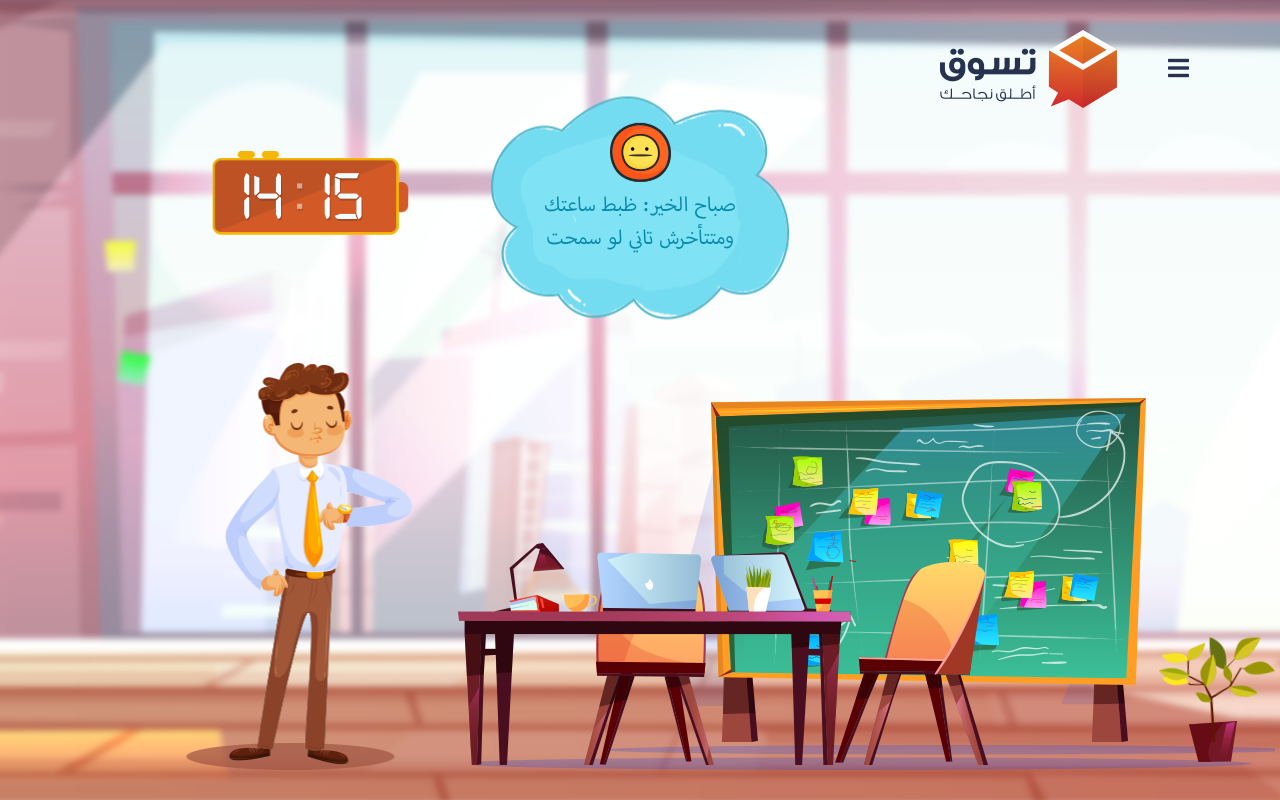
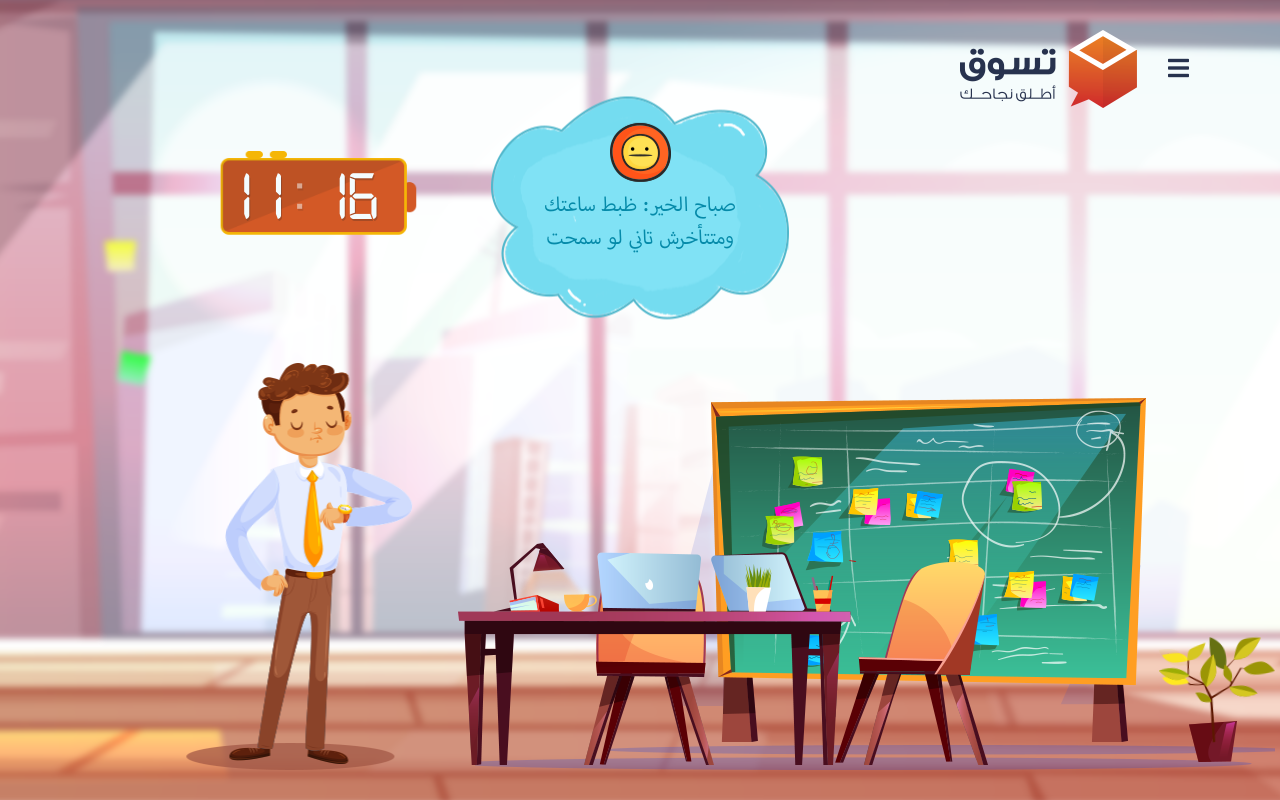
Before and after one commit to khaled404/tasawk, a website: page project/index2.pug in a window 1280 px wide. Drawn offline with nearby package versions, Linux system fonts and the light colour scheme; files that its build step writes are made by us from their sources; files whose address does not match are found by name.

Commit message:
first commit

```diff
--- a/project/index.pug
+++ b/project/index.pug
@@ -101,9 +101,9 @@ html(lang="ar")
             .time
                 .clock
                     img(src="images/clock.png")
+                span.min 14
+                span.timer :
                 span.hour 15
-                span.timer :
-                span.min 14
         script(src="js/jquery.min.js")
         script(src="js/bootstrap.min.js")
         script(src="https://cdnjs.cloudflare.com/ajax/libs/parallax/3.1.0/parallax.js")
--- a/project/index2.pug
+++ b/project/index2.pug
@@ -87,9 +87,9 @@ html(lang="ar")
             .time
                 .clock
                     img(src="images/clock.png")
+                span.min 14
+                span.timer :
                 span.hour 15
-                span.timer :
-                span.min 14
         script(src="js/jquery.min.js")
         script(src="js/bootstrap.min.js")
         script(src="js/main.js")
--- a/project/index3.pug
+++ b/project/index3.pug
@@ -98,9 +98,9 @@ html(lang="ar")
             .time
                 .clock
                     img(src="images/clock.png")
+                span.min 14
+                span.timer :
                 span.hour 15
-                span.timer :
-                span.min 14
         script(src="js/jquery.min.js")
         script(src="js/bootstrap.min.js")
         script(src="js/main.js")
--- a/project/js/main.js
+++ b/project/js/main.js
@@ -1,3 +1,19 @@
+
+function time() {
+    let currentTime = new Date ();
+    function hours12(date) { return (date.getHours() + 24) % 12 || 12; }
+    let hour = hours12(currentTime);
+    let min = currentTime.getMinutes();
+    document.querySelector(".hour").textContent = hour;
+    document.querySelector(".min").textContent = min;
+}
+time()
+setInterval(() => {
+    time()
+},500);
+
+
+
 $(function(){
 
     $('.troger , .cross , .overlay').on('click',(e)=>{
@@ -9,5 +25,4 @@ $(function(){
         var scene = $('.scene').get(0);
         var parallaxInstance = new Parallax(scene);
     }
-
 });
--- a/project/sass/_home.scss
+++ b/project/sass/_home.scss
@@ -59,7 +59,7 @@ body{
         color: rgb(39, 50, 78);
         cursor: pointer;
         border: none;
-        margin-left: 45px;
+        margin-left: 25px;
         @media (max-width:991px) {
             margin-left: 0;
         }
@@ -969,10 +969,6 @@ body{
         }
     }
     .hour{
-        margin-left: -15px;
-
-    }
-    .min{
         margin-left: -36px;
         display: block;
     }
```
Also changed, not shown: dist/css/main.css, dist/index.html, dist/index2.html, dist/index3.html, dist/index4.html (deleted), dist/js/main.js, 1 other file.
